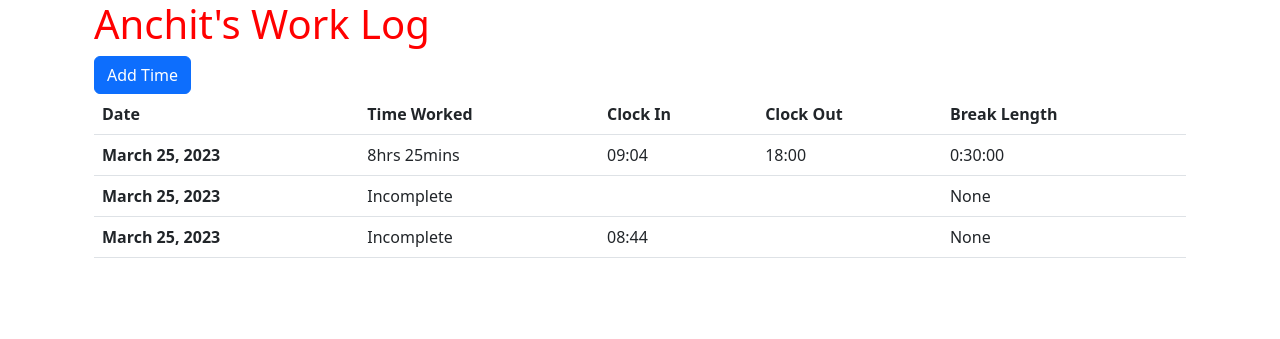
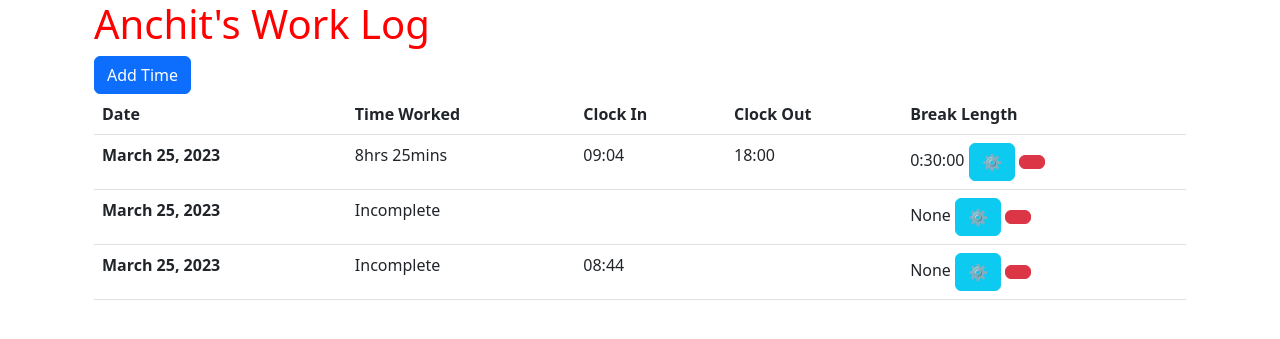
Before and after one commit to anchit-chandran/freelance-hrs-tracker, a Django app: page / in a window 1280 px wide. Shown: the top 339 px of the page. Run offline with Django 4.2, Linux system fonts and the light colour scheme; data comes from the database, SQL or seed files in the repository.

Commit message:
updates models

```diff
--- a/timeTrackerProj/timeTrack/templates/timeTrack/home.html
+++ b/timeTrackerProj/timeTrack/templates/timeTrack/home.html
@@ -31,7 +31,13 @@
                 <td>{{ log.time_worked_str }}</td>
                 <td>{{ log.start_time|time:"H:i" }}</td>
                 <td>{{ log.end_time|time:"H:i" }}</td>
-                <td>{{ log.break_length }}</td>
+                <td>
+                  <span>{{ log.break_length }}</span>
+                  <span>
+                    <a href="#" class="btn btn-info">⚙</a>
+                    <a href="#" class="btn btn-danger"></a>
+                  </span>
+                </td>
               </tr>
               {%endfor%}
             </tbody>
```
